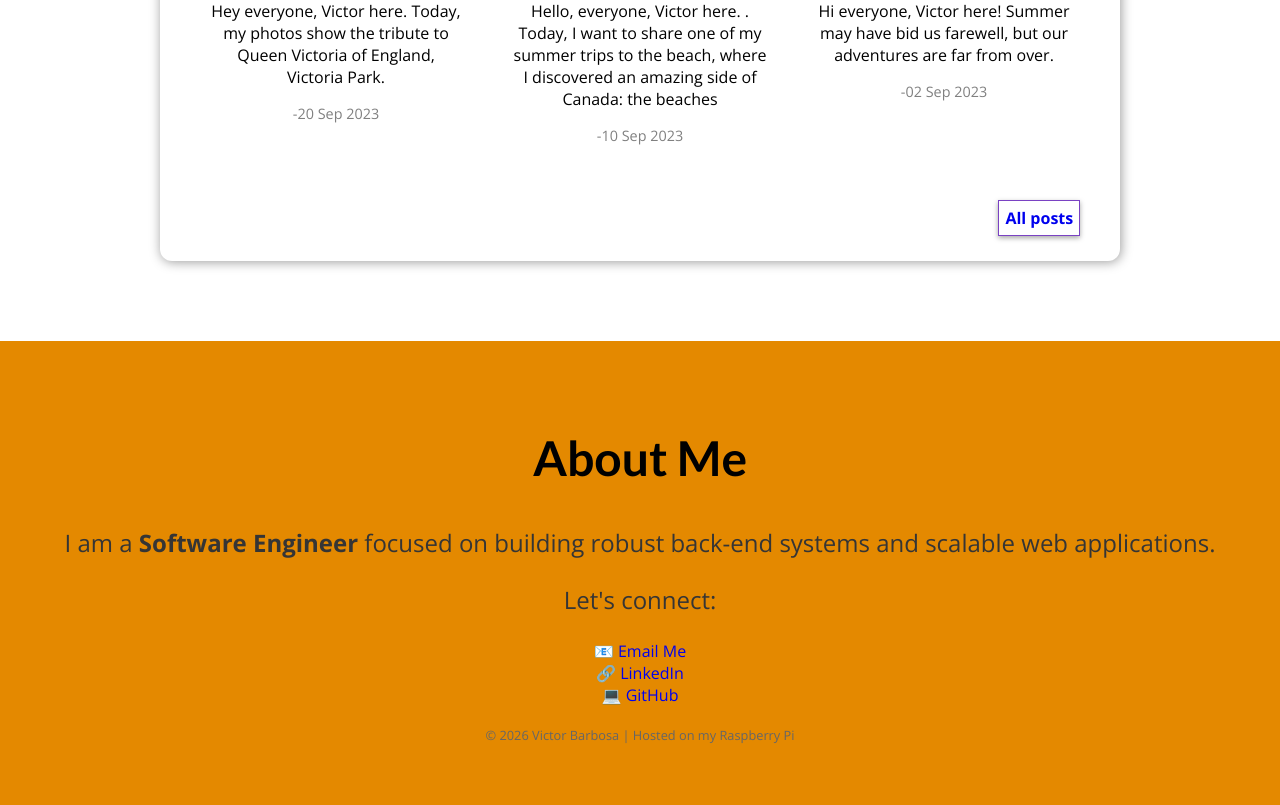
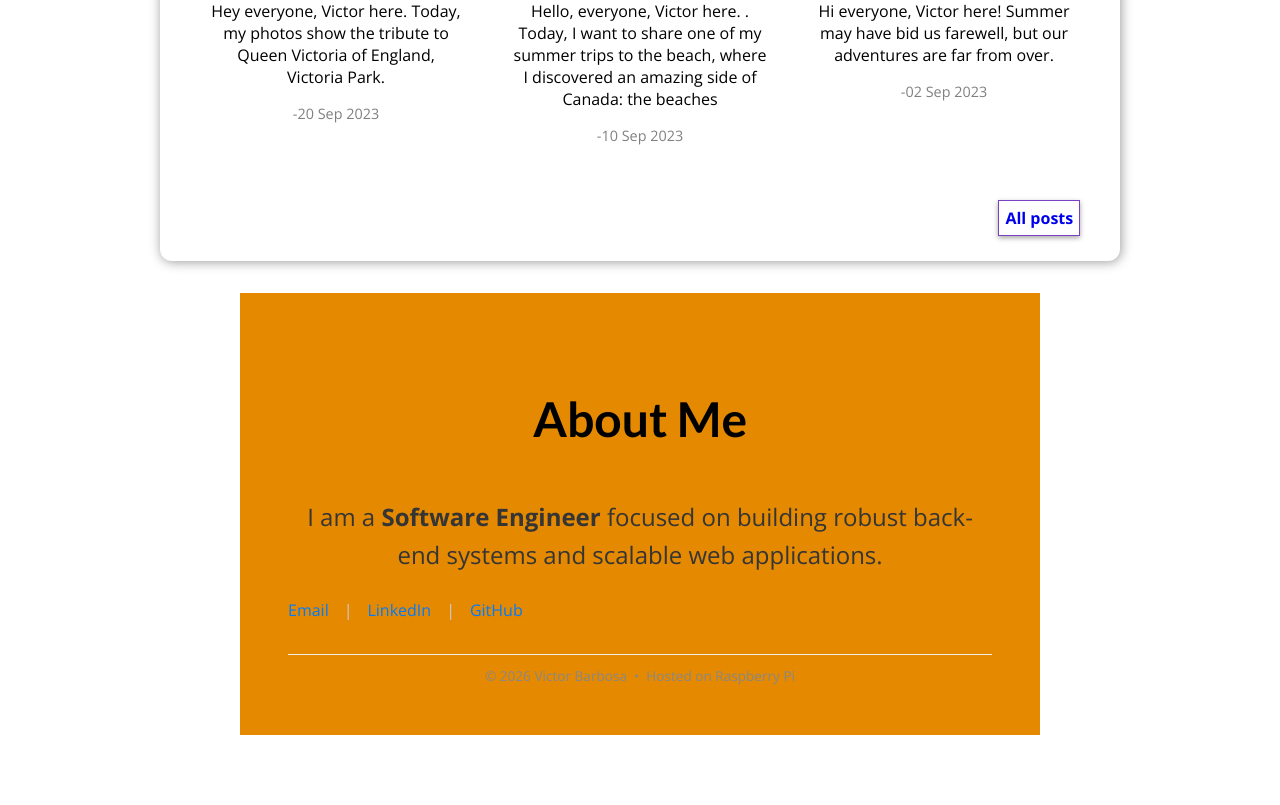
Before and after one commit to victorbarbosan/Django-Blog, a Django app: page / in a window 1280 px wide. Shown: the part 707-1512 px from the top of the page. After the commit the page ends 1442 px from the top, so only its background shows below. Run offline with Django 4.2, Linux system fonts and the light colour scheme; data comes from the database, SQL or seed files in the repository.

Commit message:
add favicon and improve footer links layout

```diff
--- a/blog/templates/blog/home.html
+++ b/blog/templates/blog/home.html
@@ -34,24 +34,25 @@
 </section>
 
 
-<section id='about'>
+<section id='about' style="max-width: 800px; margin: 0 auto; line-height: 1.6;">
     <h2>About Me</h2>
     <p>
         I am a <strong>Software Engineer</strong> focused on building robust back-end systems and scalable web applications.
     </p>
 
-    <div id="contact-links">
-        <p>Let's connect:</p>
-        <ul style="list-style: none; padding: 0;">
-            <li>📧 <a href="mailto:victorbnogueira@gmail.com">Email Me</a></li>
-            <li>🔗 <a href="https://www.linkedin.com/in/victor-barbosa-8b6a53247/" target="_blank">LinkedIn</a></li>
-            <li>💻 <a href="https://github.com/victorbarbosan" target="_blank">GitHub</a></li>
+    <div id="contact-links" style="margin-top: 15px;">
+        <ul style="list-style: none; padding: 0; display: flex; gap: 15px; font-weight: 500;">
+            <li><a href="mailto:victorbnogueira@gmail.com" style="text-decoration: none; color: #007bff;">Email</a></li>
+            <li style="color: #ccc;">|</li>
+            <li><a href="https://www.linkedin.com/in/victor-barbosa-8b6a53247/" target="_blank" style="text-decoration: none; color: #007bff;">LinkedIn</a></li>
+            <li style="color: #ccc;">|</li>
+            <li><a href="https://github.com/victorbarbosan" target="_blank" style="text-decoration: none; color: #007bff;">GitHub</a></li>
         </ul>
     </div>
 
-    <p style="font-size: 0.8rem; color: #666; margin-top: 20px;">
-        © 2026 Victor Barbosa | Hosted on my Raspberry Pi
-    </p>
+    <footer style="font-size: 0.85rem; color: #888; margin-top: 30px; border-top: 1px solid #eee; padding-top: 10px;">
+        © 2026 Victor Barbosa &nbsp;•&nbsp; Hosted on Raspberry Pi
+    </footer>
 </section>
 
 {% endblock content %}
--- a/templates/layout.html
+++ b/templates/layout.html
@@ -3,6 +3,7 @@
 <html lang="en">
 <head>
     <meta charset="UTF-8">
+    <link rel="icon" type="image/x-icon" href="{% static 'blog/images/favicon.ico' %}">
     <meta http-equiv="X-UA-Compatible" content="IE=edge">
     <meta name="viewport" content="width=device-width, initial-scale=1.0">
     <meta name="description" content="good content">
```
Also changed, not shown: blog/static/blog/images/favicon.ico (added).
